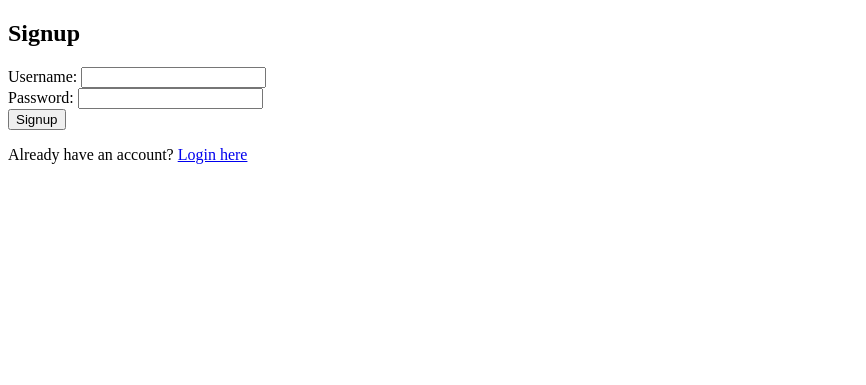
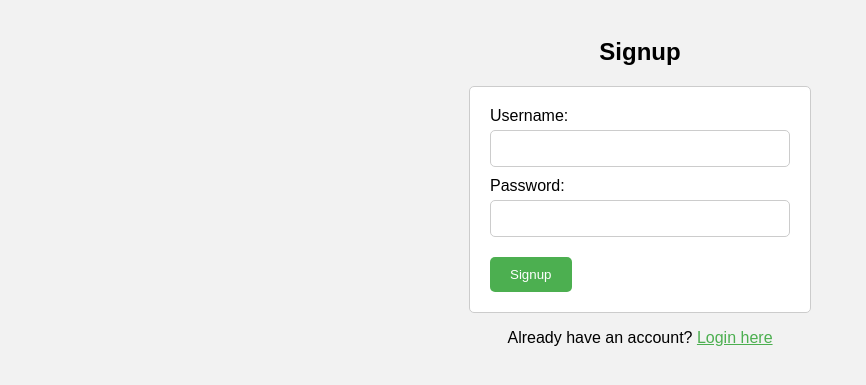
Before and after one commit to Ramo-11/E_Voting_OMI, a Flask app: template templates/signup.html in a window 1280 px wide. Shown: the top 385 px of the page, without its empty margins (0-866 px from the left). Run offline with Flask 2, Linux system fonts and the light colour scheme; the template is opened without the code that fills it, so the values that code supplies are empty.

Commit message:
added css to login and signup

```diff
--- a/client/client.py
+++ b/client/client.py
@@ -4,7 +4,7 @@ from routes import routes as routes_
 
 from flask import Flask, render_template, redirect, url_for, request, flash, make_response
 
-app = Flask(__name__, template_folder='../templates')
+app = Flask(__name__, template_folder='../templates', static_folder='../static')
 app.config['SECRET_KEY'] = 'mysecretkey'
 app.register_blueprint(routes_)
 
--- /dev/null
+++ b/static/login_signup.css
@@ -0,0 +1,65 @@
+.main_div {
+    display: flex;
+    justify-content: center;
+    align-items: center;
+    flex-direction: column;
+}
+
+body {
+    background-color: #f2f2f2;
+    font-family: Arial, sans-serif;
+  }
+
+  h2 {
+    text-align: center;
+    margin-top: 30px;
+  }
+
+  form {
+    width: 300px;
+    margin: 0 auto;
+    border: 1px solid #ccc;
+    background-color: #fff;
+    padding: 20px;
+    border-radius: 5px;
+  }
+
+  label {
+    display: block;
+    margin-bottom: 5px;
+  }
+
+  input[type="text"],
+  input[type="password"] {
+    width: 100%;
+    padding: 10px;
+    margin-bottom: 10px;
+    border: 1px solid #ccc;
+    border-radius: 5px;
+    box-sizing: border-box;
+  }
+
+  button[type="submit"] {
+    background-color: #4CAF50;
+    color: #fff;
+    padding: 10px 20px;
+    border: none;
+    border-radius: 5px;
+    cursor: pointer;
+    margin-top: 10px;
+  }
+
+  a {
+    color: #4CAF50;
+  }
+
+  .flashes {
+    margin: 20px auto;
+    padding: 10px;
+    width: 300px;
+    list-style: none;
+    text-align: center;
+    background-color: #f44336;
+    color: #fff;
+    border-radius: 5px;
+  }
--- a/templates/login.html
+++ b/templates/login.html
@@ -4,6 +4,7 @@
 		<meta charset="UTF-8">
 		<meta http-equiv="X-UA-Compatible" content="IE=edge">
 		<meta name="viewport" content="width=device-width, initial-scale=1.0">
+		<link rel="stylesheet" href="{{ url_for('static', filename='login_signup.css') }}">
 		<title>Login</title>
 	</head>
 	<body>
@@ -16,6 +17,7 @@
 			</ul>
 		{% endif %}
 		{% endwith %}
+		<div class="main_div">
 			<h2>Login</h2>
 			<form method="POST" action="/login">
 				<label for="username">Username:</label>
@@ -27,5 +29,6 @@
 				<button type="submit">Login</button>
 			</form>
 			<p>New user? <a href="/signup">Signup here</a></p>
+		</div>
 	</body>
 </html>
--- a/templates/signup.html
+++ b/templates/signup.html
@@ -4,10 +4,10 @@
 		<meta charset="UTF-8">
 		<meta http-equiv="X-UA-Compatible" content="IE=edge">
 		<meta name="viewport" content="width=device-width, initial-scale=1.0">
+		<link rel="stylesheet" href="{{ url_for('static', filename='login_signup.css') }}">
 		<title>Signup</title>
 	</head>
 	<body>
-		<h2>Signup</h2>
 		{% with messages = get_flashed_messages() %}
 		{% if messages %}
 			<ul class="flashes">
@@ -17,6 +17,8 @@
 			</ul>
 		{% endif %}
 		{% endwith %}
+		<div class="main_div">
+			<h2>Signup</h2>
 			<form method="POST" action="/signup">
 				<label for="username">Username:</label>
 				<input type="text" name="username" autocomplete="off" minlength="4" maxlength="20" required>
@@ -27,5 +29,6 @@
 				<button type="submit">Signup</button>
 			</form>
 			<p>Already have an account? <a href="/login">Login here</a></p>
+		</div>
 	</body>
 </html>
```
Lines whose indentation alone changed are shown as unchanged.
